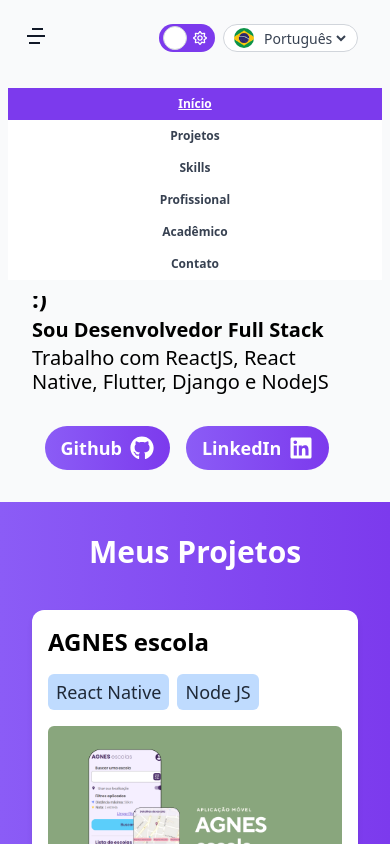
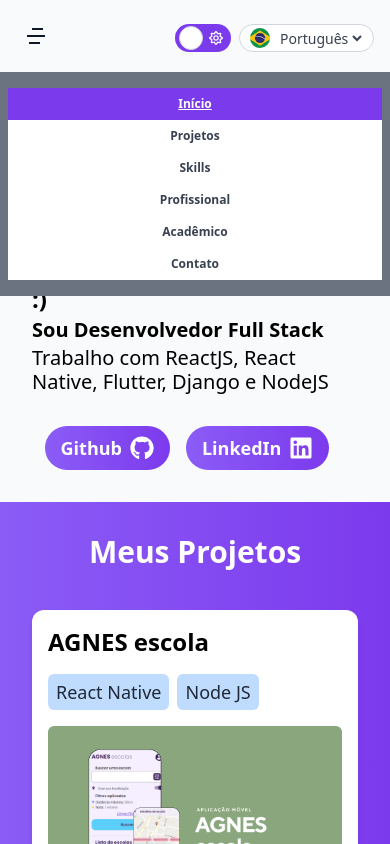
Before and after one commit to caionunespn/portfolio2023, a Next.js app: page / in a window 390 px wide. Both pictures are taken after a click on the button 36 px from the left and 36 px from the top of the page. Shown: the top 844 px of the page. Built offline with nearby package versions, Linux system fonts and the light colour scheme.

Commit message:
Theme: adding dark theme func

```diff
--- a/src/components/Header/Header.tsx
+++ b/src/components/Header/Header.tsx
@@ -67,8 +67,8 @@
   };
 
   return (
-    <header className="fixed lg:top-5 z-50 lg:shadow-lg rounded-xl w-full lg:w-auto">
-      <div className="flex justify-between items-center p-4 lg:hidden">
+    <header className="fixed lg:top-5 z-50 lg:shadow-lg rounded-xl lg:w-auto">
+      <div className="flex lg:justify-between lg:items-center p-4 lg:hidden">
         <button
           className="bg-gray-50 rounded-full p-2 text-gray-600 focus:outline-none focus:text-gray-900"
           onClick={() => setIsMobileMenuOpen(!isMobileMenuOpen)}
@@ -78,7 +78,7 @@
       </div>
 
       {isMobileMenuOpen && (
-        <nav className="bg-gray-50 py-4 px-2 lg:hidden">
+        <nav className="bg-gray-500 py-4 px-2 lg:hidden w-screen">
           <ul className="flex flex-col items-center">
             {sections.map((section, index) => (
               <HeaderButton
--- a/src/components/Layout.tsx
+++ b/src/components/Layout.tsx
@@ -9,7 +9,7 @@
 
 const Layout: React.FC<LayoutProps> = ({ children }) => {
   return (
-    <div className="flex flex-col w-screen items-center">
+    <div className="flex flex-col w-screen lg:items-center">
       <Header />
       <SectionNav />
       <main className="flex flex-col w-screen bg-gray-50">{children}</main>
--- a/src/components/Presentation.tsx
+++ b/src/components/Presentation.tsx
@@ -41,7 +41,7 @@
       animate={{ opacity: 1, y: 0 }}
       transition={{ duration: 0.5 }}
     >
-      <div className="absolute top-6 right-8 flex">
+      <div className="absolute top-6 right-4 lg:top-6 lg:right-8 flex">
         <SwitchButton
           contentChecked={<FaRegMoon />}
           contentUnchecked={<FaRegSun />}
--- a/src/components/SwitchButton.tsx
+++ b/src/components/SwitchButton.tsx
@@ -18,7 +18,7 @@
 
   return (
     <label className="relative inline-flex items-center cursor-pointer mr-2">
-      <input type="checkbox" className="sr-only peer" checked={checked} onChange={toggleChecked} />
+      <input type="checkbox" className="sr-only peer" onClick={toggleChecked} checked={checked} onChange={toggleChecked} />
       <div className={`w-14 h-7 ${bgColor} peer-focus:outline-none rounded-full peer peer-checked:after:translate-x-full rtl:peer-checked:after:-translate-x-full peer-checked:after:border-white after:content-[''] after:absolute after:top-0.5 after:start-[4px] after:bg-white after:border-gray-300 after:border after:rounded-full after:h-6 after:w-6 after:transition-all peer-checked:${bgColor}`}></div>
       <span className={`absolute text-sm ${checked ? 'left-2 text-white' : 'right-2 text-white'}`}>{checked ? contentChecked : contentUnchecked}</span>
     </label>
```
